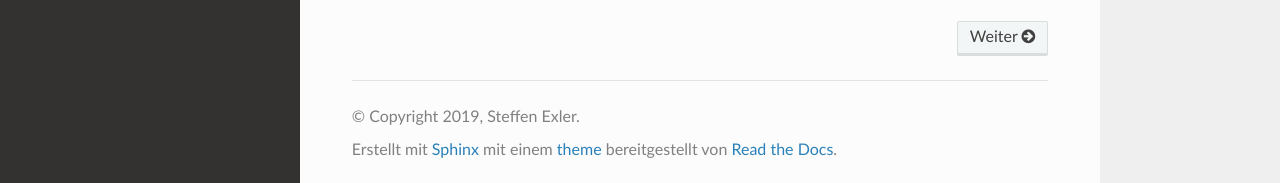
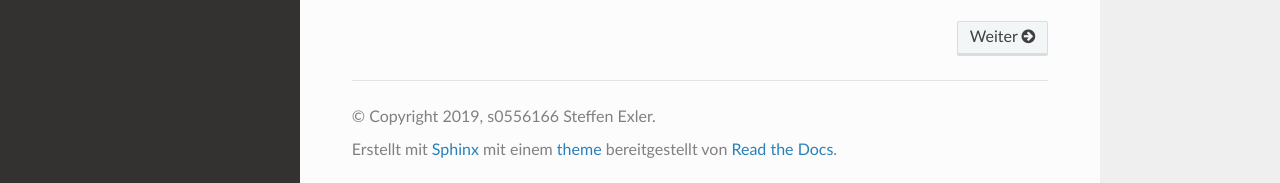
Before and after one commit to linuxluigi/kellerbot, a Sphinx documentation site: the page built from docs/index.rst, in a window 1280 px wide and 900 px high, scrolled down 2977 px. Shown: the part 714-897 px from the top of the window. Built offline with Sphinx 7.4.7 and the Read the Docs theme 2.0.0, drawn with Linux system fonts in a browser that asks for light colours.

Commit message:
doc: update author

```diff
--- a/docs/conf.py
+++ b/docs/conf.py
@@ -58,7 +58,7 @@ master_doc = 'index'
 # General information about the project.
 project = 'KellerBot'
 project_title = project.title()
-author = 'Steffen Exler'
+author = 's0556166 Steffen Exler'
 copyright = '2019, %s' % author
 
 # The version info for the project you're documenting, acts as replacement for
```
